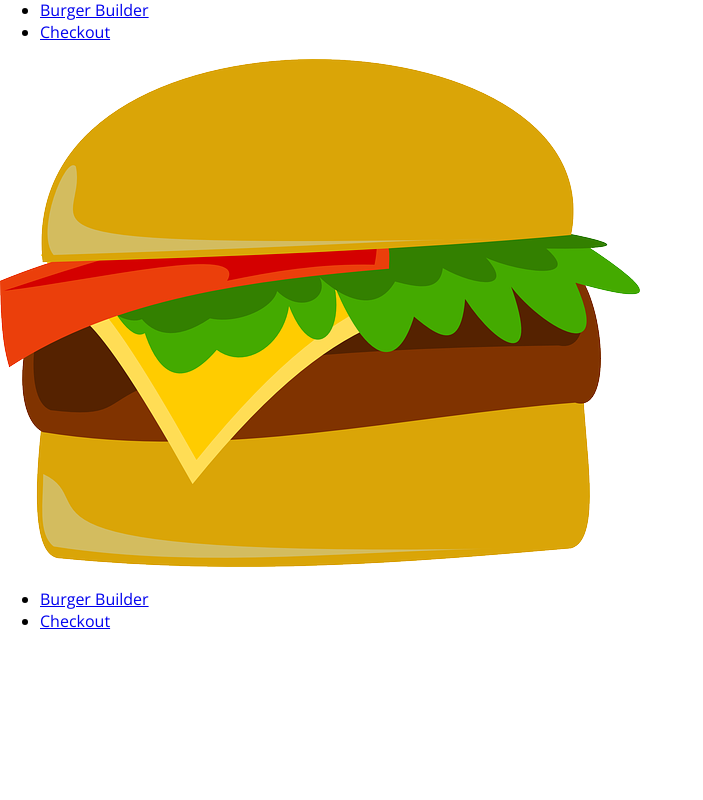
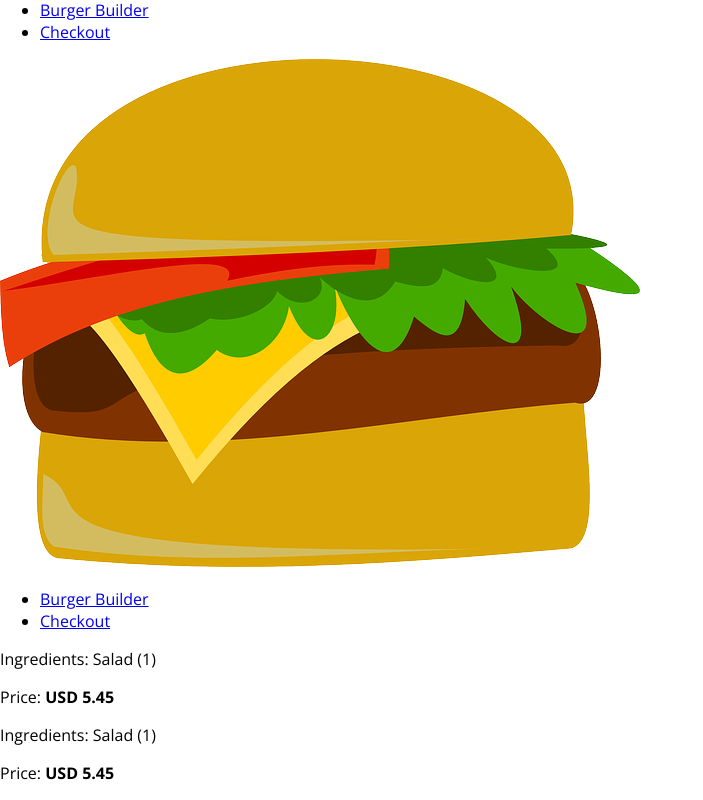
Before and after one commit to Galiant/burger-builder, a React app: page /orders in a window 1280 px wide. Shown: the part 530-1330 px from the top of the page, without its empty margins (0-703 px from the left). Before the commit the page ends 1178 px from the top, so only its background shows below. Built offline with nearby package versions, Linux system fonts and the light colour scheme.

Commit message:
Adding an orders page

```diff
--- a/src/App.js
+++ b/src/App.js
@@ -4,6 +4,7 @@ import { Route, Switch } from 'react-router-dom';
 import Layout from './hoc/Layout/Layout';
 import BurgerBuilder from './containers/BurgerBuilder/BurgerBuilder';
 import Checkout from './containers/Checkout/Checkout';
+import Orders from './containers/Orders/Orders';
 
 class App extends Component {
 	render() {
@@ -12,6 +13,7 @@ class App extends Component {
 				<Layout>
 					<Switch>
 						<Route path="/checkout" component={Checkout} />
+						<Route path="/orders" component={Orders} />
 						<Route path="/" exact component={BurgerBuilder} />
 					</Switch>
 				</Layout>
--- /dev/null
+++ b/src/components/Order/Order.css
@@ -0,0 +1,8 @@
+.Order {
+  width: 100%;
+  border: 1px solid #eee;
+  box-shadow: 0 2px 3px #ccc;
+  padding: 10px;
+  margin: 10px auto;
+  box-sizing: border-box;
+}
--- /dev/null
+++ b/src/components/Order/Order.js
@@ -0,0 +1,13 @@
+import React from 'react';
+import classes from './Order.css';
+
+const order = (props) => (
+	<div className={classes.Order}>
+		<p>Ingredients: Salad (1)</p>
+		<p>
+			Price: <strong>USD 5.45</strong>
+		</p>
+	</div>
+);
+
+export default order;
--- /dev/null
+++ b/src/containers/Orders/Orders.js
@@ -0,0 +1,15 @@
+import React, { Component } from 'react';
+import Order from '../../components/Order/Order';
+
+class Orders extends Component {
+	render() {
+		return (
+			<div>
+				<Order />
+				<Order />
+			</div>
+		);
+	}
+}
+
+export default Orders;
```
